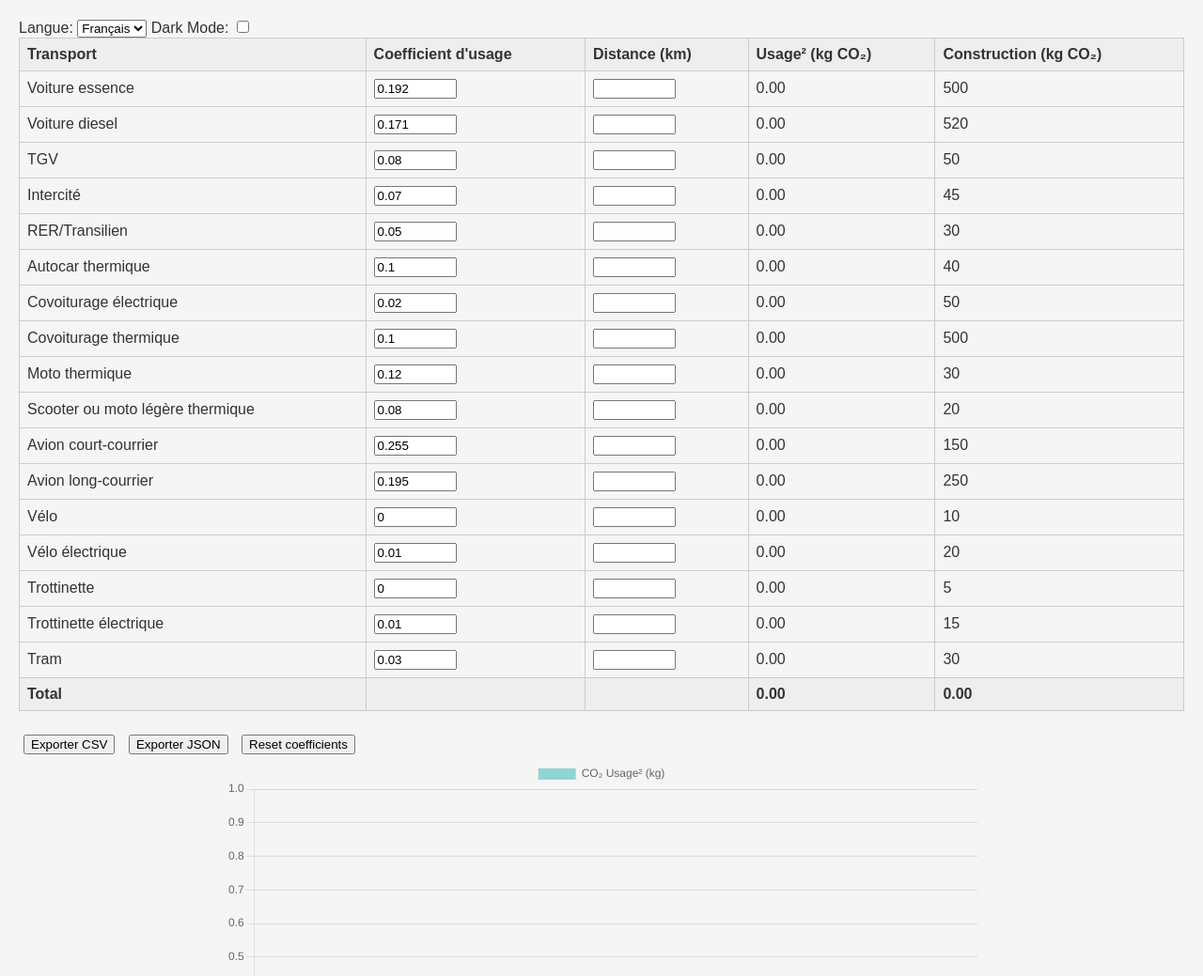
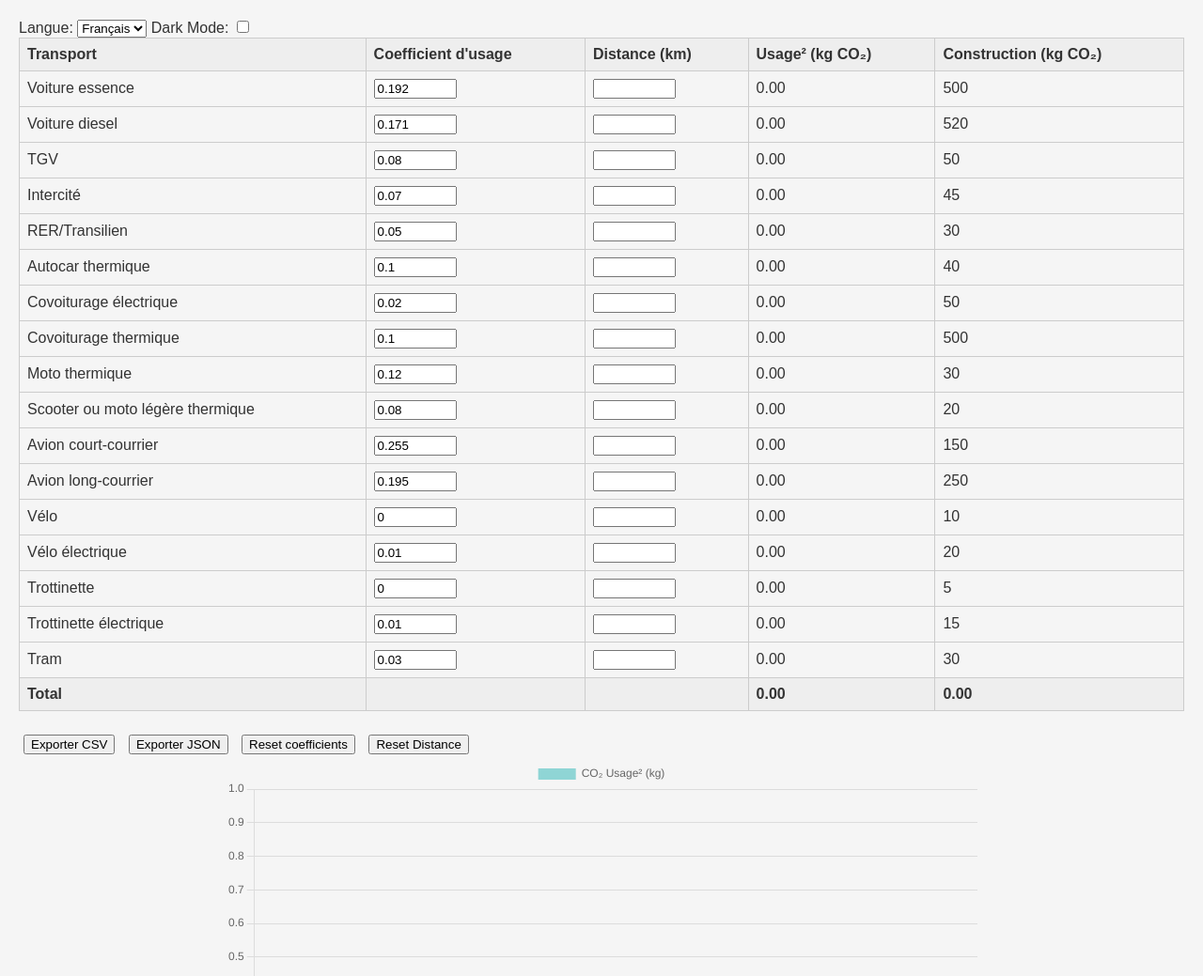
Before and after one commit to FaireQuelquechoseDutile1/bilan-carbone, a plain HTML site: page index.html in a window 1280 px wide. Shown: the part 61-1100 px from the top of the page at 94% size. Drawn offline with nearby package versions, Linux system fonts and the light colour scheme.

Commit message:
Update index.html ajout bouton reset distance

```diff
--- a/index.html
+++ b/index.html
@@ -69,6 +69,7 @@ button { margin: 5px; }
 <button onclick="exportCSV()">Exporter CSV</button>
 <button onclick="exportJSON()">Exporter JSON</button>
 <button onclick="resetCoefficients()">Reset coefficients</button>
+<button onclick="resetDistances()">Reset Distance</button>
 
 <div id="chartContainer">
     <canvas id="co2Chart"></canvas>
@@ -147,6 +148,15 @@ function resetCoefficients(){
         row.cells[1].getElementsByTagName("input")[0].value=defaultFactors[key];
     });
     updateTable();
+}
+
+function resetDistances() {
+    document.querySelectorAll("#transportTable tbody tr").forEach(row => {
+        // La distance est dans la 3ème cellule (index 2)
+        const distanceInput = row.cells[2].getElementsByTagName("input")[0];
+        distanceInput.value = 0;
+    });
+    updateTable(); // recalculer les usages et le total
 }
 
 function updateChart(labels, data){
```
